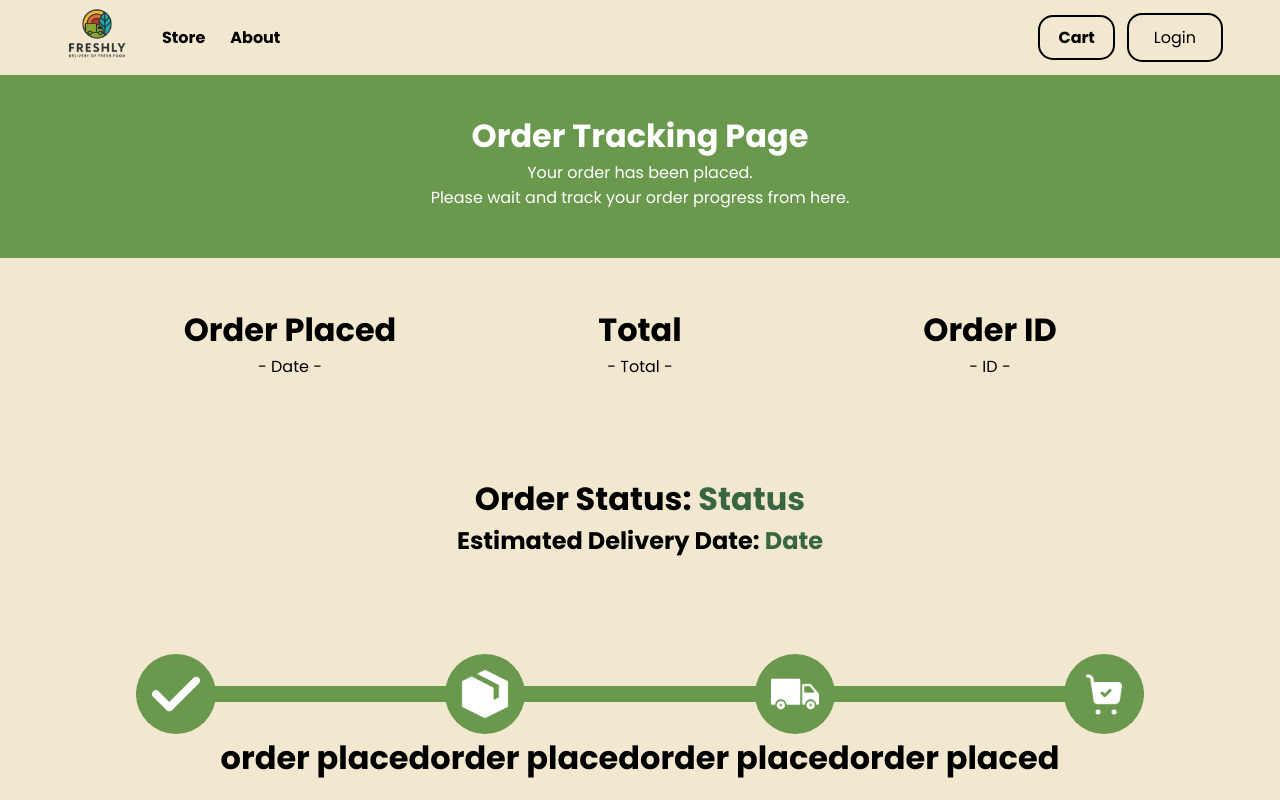
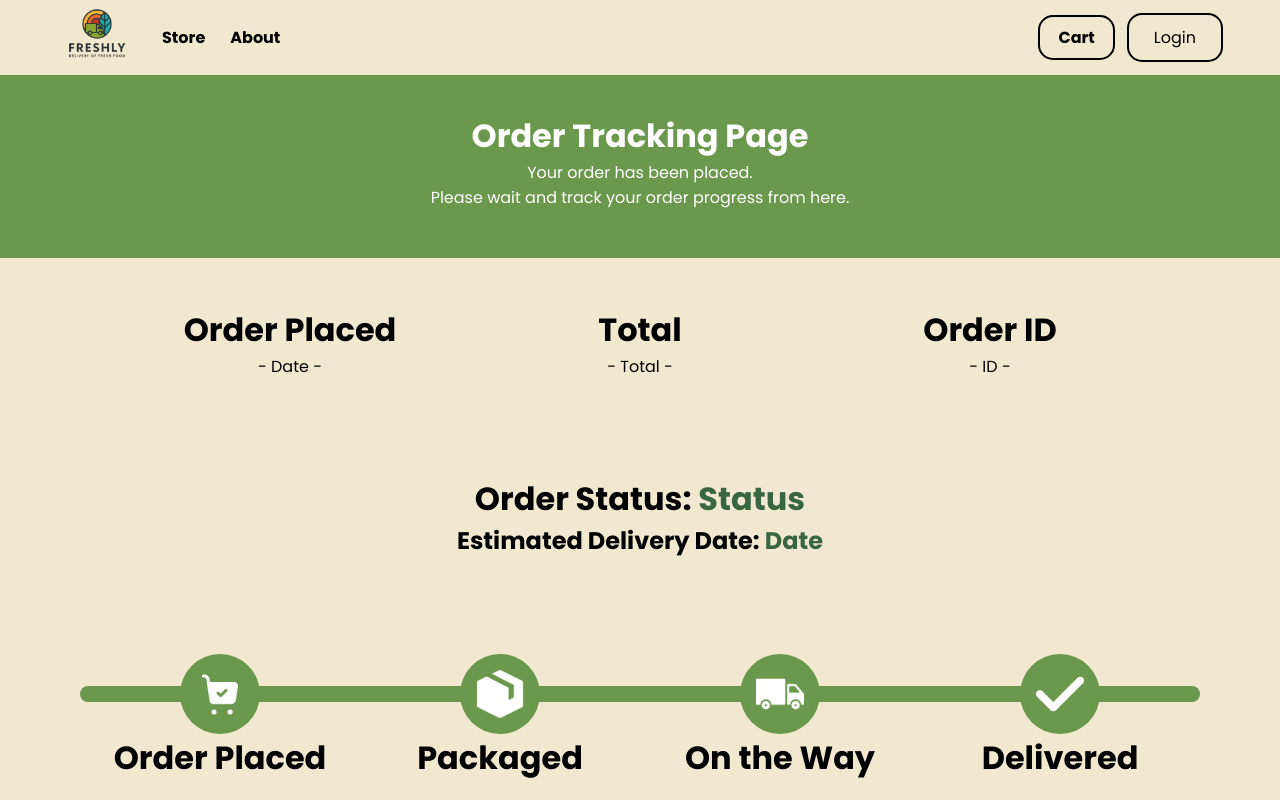
Before and after one commit to bebopcarti/freshly-so-far-by-nay, a React (Create React App) app: page /progress in a window 1280 px wide. Shown: the top 800 px of the page. Built offline with nearby package versions, Linux system fonts and the light colour scheme.

Commit message:
progress finishing

```diff
--- a/src/pages/Progress.css
+++ b/src/pages/Progress.css
@@ -14,16 +14,18 @@
     flex-wrap: nowrap;
     align-content: stretch;
     padding: 4rem 0;
+    background-color: #f2e8cf;
 }
 
-.banner {
+.progress-banner {
   display: flex;
-  background-color: #6a984d;
   flex-direction: column;
   align-items: center;
   width: 100%;
   height: auto;
   padding: 3rem 5rem;
+  background-color: #6a984d;
+  color: white;
 }
 
 .progress-sections {
@@ -51,15 +53,22 @@
 }
 
 .progress-wrapper {
+    padding: 3rem 5rem;
+}
+
+.progress-sub-wrapper {
+    display: flex;
     flex-direction: column;
-    padding: 3rem 5rem;
+    align-items: center;
+    justify-content: space-evenly;
+    width: 100%;
 }
 
 .progress-container {
     position: relative;
     display: flex;
     align-items: center;
-    width: 90%;
+    width: 100%;
     justify-content: space-between;
 }
 
@@ -76,25 +85,35 @@
     display: flex;
     align-items: center;
     justify-content: center;
-    padding: 1rem;
-    background-color: #6a984d;
-    border-style: noen;
-    border-width: 1px;
-    border-radius: 50%;
+    width: 25%;
     z-index: 3;
 }
 
-.progress-step img {
+.img-border {
+    display: flex;
+    align-items: center;
+    justify-content: center;
+    width: fit-content;
+    padding: 1rem;
+    background-color: #6a984d;
+    border-style: none;
+    border-width: 1px;
+    border-radius: 50%;
+}
+
+.img-border img {
     width: 3rem;
     height: auto;
 }
 
-.progress-details {
+.details-container {
     display: flex;
+    flex-direction: row;
     align-items: center;
     justify-content: space-between;
+    width: 100%;
 }
-
-.progress-details h1 {
+.details-container h1 {
+    text-align: center;
     width: 25%;
 }
--- a/src/pages/Progress.js
+++ b/src/pages/Progress.js
@@ -1,13 +1,13 @@
 import './Progress.css';
-import _1 from '../assets/check-white.png';
 import _2 from '../assets/box-white.png';
 import _3 from '../assets/cargo-truck-white.png';
-import _4 from '../assets/shopping-cart-white.png';
+import _1 from '../assets/shopping-cart-white.png';
+import _4 from '../assets/check-white.png';
 
 function Progress() {
     return (
         <div class="progress-body">
-            <div class="banner">
+            <div class="progress-banner">
                 <h1>Order Tracking Page</h1>
                 <p>Your order has been placed.</p>
                 <p>Please wait and track your order progress from here.</p>
@@ -31,26 +31,36 @@ function Progress() {
                 <h2>Estimated Delivery Date: <span class="est-date green">Date</span></h2>
             </div>
             <div class="progress-wrapper progress-sections">
+                <div class="progress-sub-wrapper">
                     <div class="progress-container">
-                    <div class="progress-line">-</div>
+                        <div class="progress-line"></div>
                         <div class="progress-step">
+                            <div class="img-border">
                                 <img src={_1}></img>
                             </div>
+                        </div>
                         <div class="progress-step">
+                            <div class="img-border">
                                 <img src={_2}></img>
                             </div>
+                        </div>
                         <div class="progress-step">
+                            <div class="img-border">
                                 <img src={_3}></img>
                             </div>
+                        </div>
                         <div class="progress-step">
+                            <div class="img-border">
                                 <img src={_4}></img>
                             </div>
                         </div>
-                <div class="progress-details">
-                    <h1>order placed</h1>
-                    <h1>order placed</h1>
-                    <h1>order placed</h1>
-                    <h1>order placed</h1>
+                    </div>
+                    <div class="details-container">
+                        <h1>Order Placed</h1>
+                        <h1>Packaged</h1>
+                        <h1>On the Way</h1>
+                        <h1>Delivered</h1>
+                    </div>
                 </div>
             </div>
         </div>
```
Lines whose indentation alone changed are shown as unchanged.
